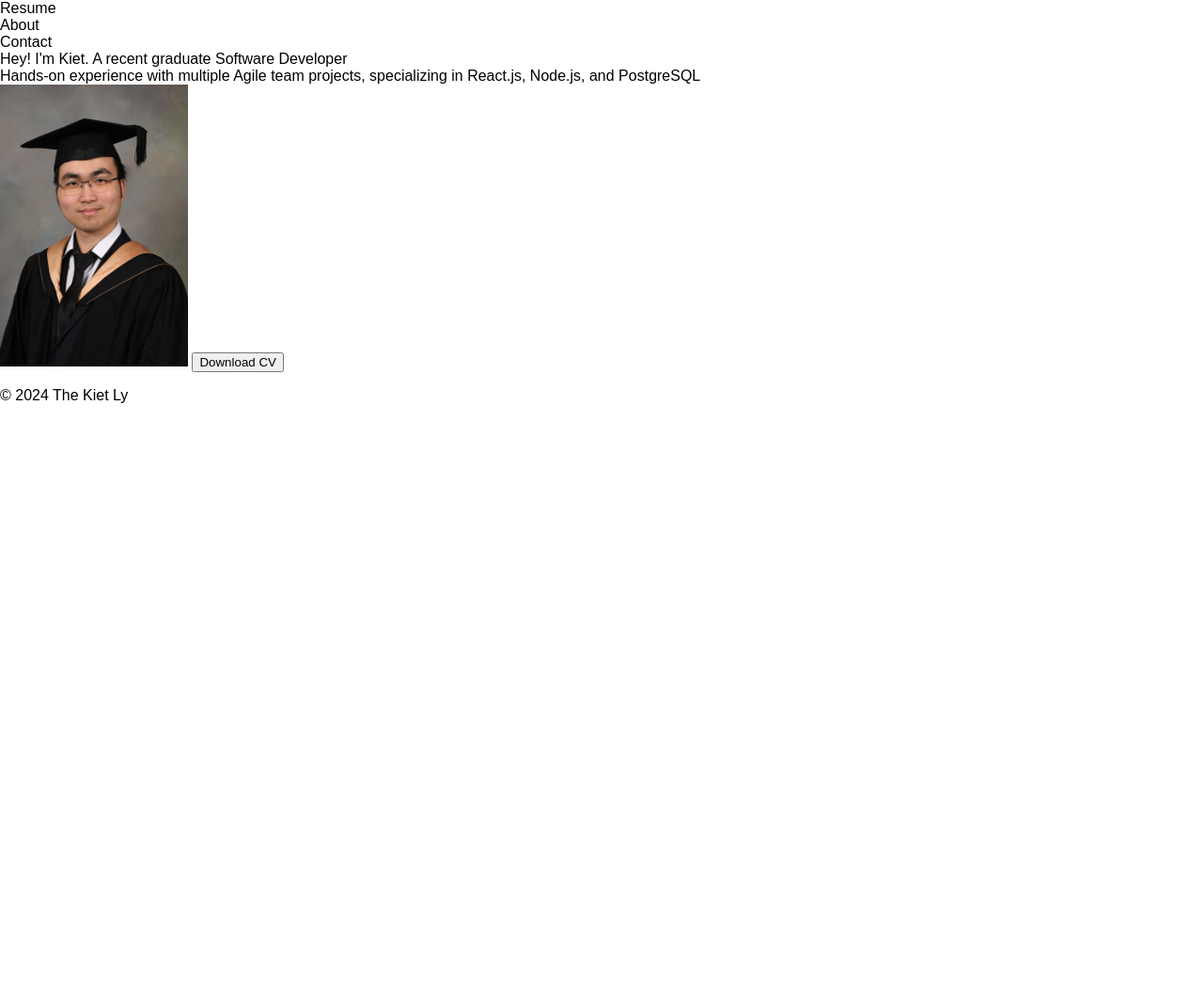
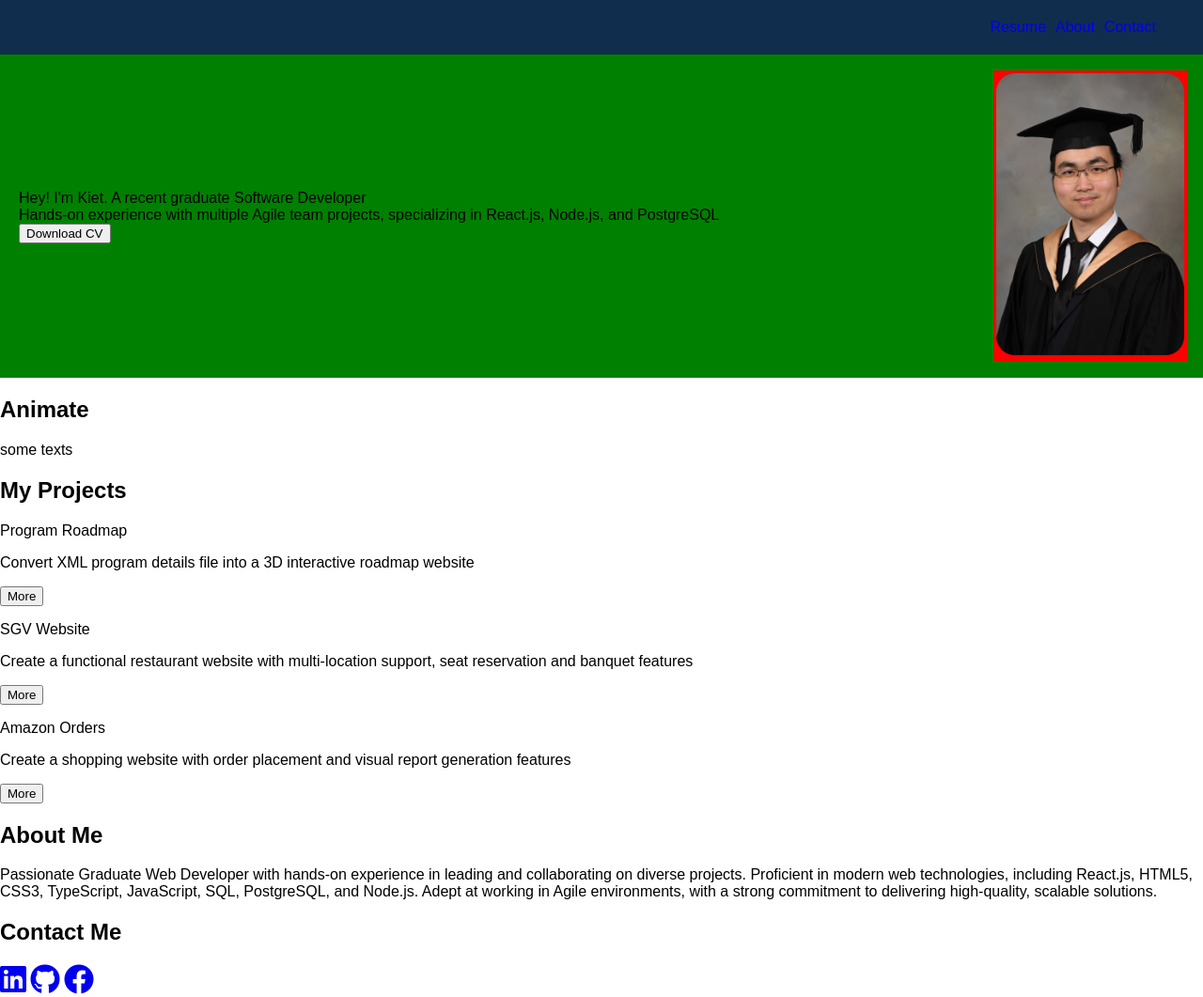
Before and after one commit to kietthely/Online-Resume, a plain HTML site: page index.html in a window 1280 px wide. Shown: the top 1061 px of the page at 94% size. Before the commit the page ends 800 px from the top, so only its background shows below. Drawn offline with Linux system fonts and the light colour scheme.

Commit message:
Create border animation for avatar
Create a red box behind the image to create the rainbow line runs around the image.

```diff
--- a/index.html
+++ b/index.html
@@ -3,15 +3,19 @@
   <head>
     <title>My Resume</title>
     <link rel="stylesheet" href="styles.css" />
+    <link rel="stylesheet" href="https://cdnjs.cloudflare.com/ajax/libs/font-awesome/6.0.0-beta3/css/all.min.css">
+
   </head>
   <body>
+    <div class="nav-bar">
+      <div class="nav-item"><a href="#about-section">Resume</a></div>
+      <div class="nav-item"><a href="#about-section">About</a></div>
+      <div class="nav-item"><a href="#contact-section">Contact</a></div>
+    </div>
+
     <!-- HERO SECTION -->
-    <div class="nav-bar">
-      <div class="nav-item">Resume</div>
-      <div class="nav-item">About</div>
-      <div class="nav-item">Contact</div>
-    </div>
     <section class="hero-section">
+      <div class="hero-container">
         <div class="intro">
           Hey! I'm Kiet.<span class="intro-role"></span>
             A recent graduate Software Developer</span
@@ -21,20 +25,48 @@
           Hands-on experience with multiple Agile team projects, specializing in
           React.js, Node.js, and PostgreSQL
         </div>
-      <img class="img-graduate" src="assets/graduate-avt.jpg"  alt="my graduate avatar">
         <button class="btn" id="download-cv">Download CV</button>
-    </section>
-    <section class="projects-section">
+
+      </div>
+      <div class="img-graduate"><img src="assets/graduate-avt.jpg"  alt="my graduate avatar"></div>
 
       </section>
-    <section class="about-section">
+     <div class="card">
+      <h2>Animate</h2>
+      <p>some texts</p>
+     </div>
+    <section id="projects-section">
+      <h1>My Projects</h1>
 
-      <!--  my interests-->
+      <p>Program Roadmap</p>
+      <p>Convert XML program details file into a 3D interactive roadmap website</p>
+      <button>More</button>
+      <p>SGV Website</p>
+      <p>Create a functional restaurant website with multi-location support, seat reservation and banquet features</p>
+      <button>More</button>
+      <p>Amazon Orders</p>
+      <p>Create a shopping website with order placement and visual report generation features</p>
+      <button>More</button>
     </section>
-    <section class="contact-section">
+    <section id="about-section">
+      <h1>About Me</h1>
+      <p class="about-me">Passionate Graduate Web Developer with hands-on experience in leading and collaborating on diverse projects. Proficient in modern web technologies, including React.js, HTML5, CSS3, TypeScript, JavaScript, SQL, PostgreSQL, and Node.js. Adept at working in Agile environments, with a strong commitment to delivering high-quality, scalable solutions.</p>
+
+    </section>
+    <section id="contact-section">
+      <h1>Contact Me</h1>
       <!-- Linkedin, Github and email-->
+      <a href="https://www.linkedin.com/in/sam-ly-61691a238/" target="_blank">
+        <i class="fab fa-linkedin fa-2x"></i>
+      </a>
+      <a href="https://github.com/kietthely" target="_blank">
+        <i class="fab fa-github fa-2x"></i>
+      </a>
+
+      <a href="https://www.facebook.com/profile.php?id=100028321744061" target="_blank">
+        <i class="fab fa-facebook fa-2x"></i>
+      </a>
     </section>
-
 
     <footer>
       <p>© 2024 The Kiet Ly</p>
--- a/styles.css
+++ b/styles.css
@@ -12,3 +12,54 @@ img {
   width: 200px;
   height: auto;
 }
+a {
+  text-decoration: none;
+}
+.nav-bar {
+  display: flex;
+  justify-content: flex-end;
+  padding: 20px 50px;
+  background-color: #112d4e;
+  color: white;
+}
+.nav-bar > .nav-item {
+  margin-left: 10px;
+}
+.nav-item:hover {
+}
+.hero-section {
+  display: flex;
+  justify-content: space-between;
+  align-items: center;
+  padding: 20px;
+  background-color: green;
+  z-index: -3;
+}
+.img-graduate {
+  position: relative;
+  z-index: 1; /* Ensure the image is above the pseudo-element */
+}
+.img-graduate > img {
+  border-radius: 20px;
+}
+
+.img-graduate::after {
+  content: "";
+  position: absolute;
+  height: 100%;
+  width: 100%;
+  background: red;
+  top: 50%;
+  left: 50%;
+  z-index: -1;
+  padding: 3px;
+  translate: -50% -50%;
+}
+
+.projects-section {
+}
+
+.about-section {
+}
+.contact-section {
+}
```
Lines whose indentation alone changed are shown as unchanged.
